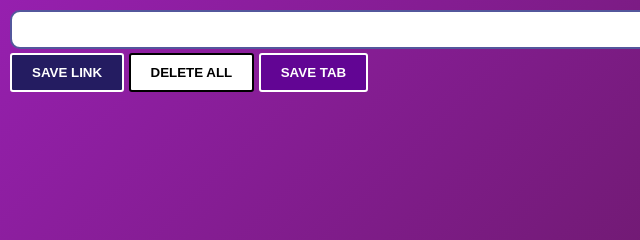
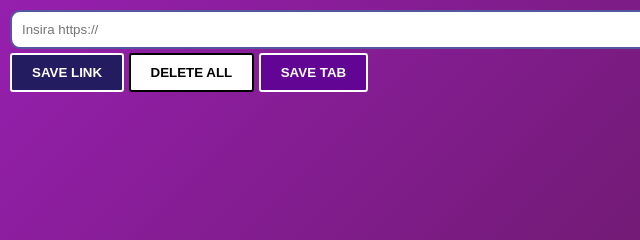
Before and after one commit to danilommedeiros/browser-extension, a browser extension: page index.html in a window 1280 px wide. Shown: the top 240 px of the page, 0-640 px from the left. Drawn offline with Linux system fonts and the light colour scheme.

Commit message:
update index.js

```diff
--- a/index.html
+++ b/index.html
@@ -7,7 +7,7 @@
     <title>Document</title>
 </head>
 <body>
-    <input type="text" id="input-el">
+    <input type="text" id="input-el" placeholder="Insira https://">
     <button id="input-btn">SAVE LINK</button>
     <button id="delete-btn">DELETE ALL</button>
     <button id="tab-btn">SAVE TAB</button>
```
